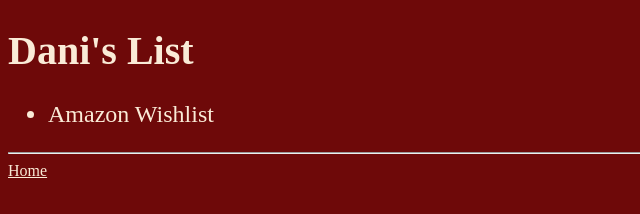
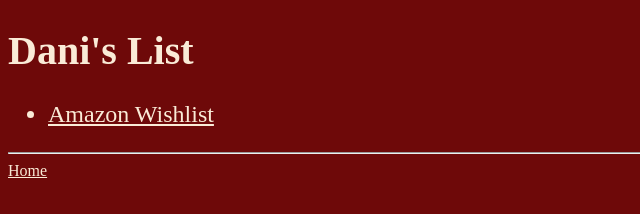
Before and after one commit to payton6323/xmaslists, a plain HTML site: page dani.html in a window 1280 px wide. Shown: the full height of the page, 0-640 px from the left. Drawn offline with Linux system fonts and the light colour scheme; a web font is replaced by a local one.

Commit message:
Add files via upload

```diff
--- a/dani.html
+++ b/dani.html
@@ -15,7 +15,12 @@
   <body>
     <h1>Dani's List</h1>
     <ul>
-      <li><a href"https://www.amazon.com/hz/wishlist/ls/3AFOWAWPJ966G?ref_=wl_share">Amazon Wishlist</a></li>
+      <li>
+        <a
+          href="https://www.amazon.com/hz/wishlist/ls/3AFOWAWPJ966G?ref_=wl_share"
+          >Amazon Wishlist</a
+        >
+      </li>
     </ul>
     <hr />
     <a href="index.html">Home</a>
```
